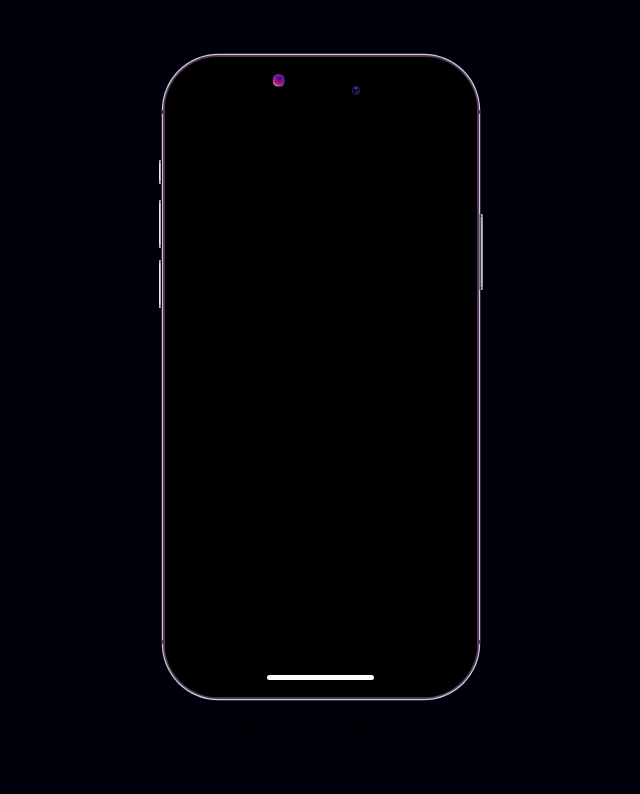
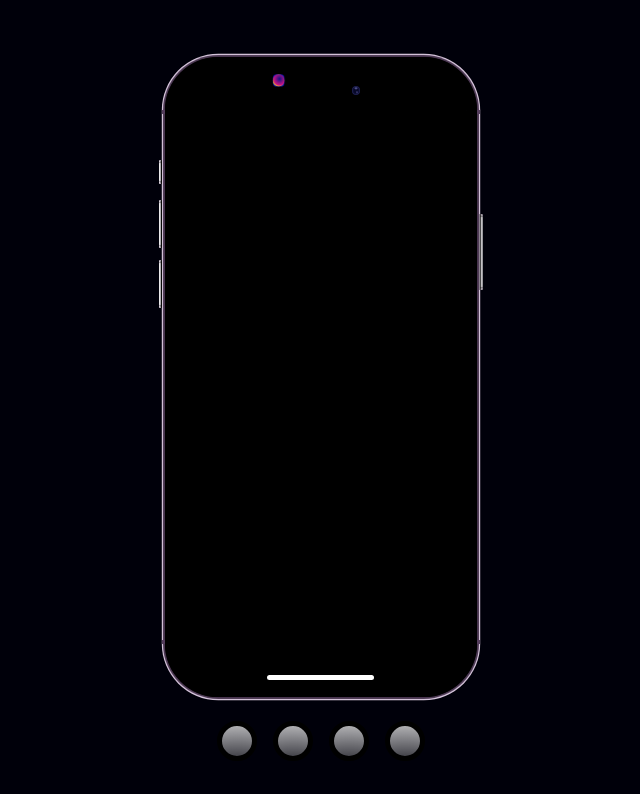
Before and after one commit to Scorpion96522/IOS-Ipone, a plain HTML site: page index.html in a window 1280 px wide. Shown: the whole page, without its empty margins (319-959 px from the left). Drawn offline with Linux system fonts and the light colour scheme.

Commit message:
added styles swatch nth child

```diff
--- a/css/style.css
+++ b/css/style.css
@@ -485,3 +485,35 @@ input[type=radio]{
     -webkit-animation: appear 0.333s var(--ease-out) forwards 0.75s;
     animation: appear 0.333s var(--ease-out) forwards 0.75s;
 }
+
+.swatch:nth-child(1) {
+    transform-origin: 80% 200%;
+}
+
+.swatch:nth-child(2) {
+    -webkit-animation-delay: 0.8s;
+    animation-delay: 0.8s;
+    transform-origin: 60% 200%;
+
+}
+
+.swatch:nth-child(3) {
+    -webkit-animation-delay: 0.85s;
+    animation-delay: 0.85s;
+    transform-origin: 40% 200%;
+}
+
+.swatch:nth-child(4) {
+    -webkit-animation-delay: 0.9s;
+    animation-delay: 0.9s;
+    transform-origin: 20% 200%;
+}
+
+.swatch::before {
+    content: '';
+    position: absolute;
+    inset: -1px;
+    border-radius: inherit;
+    border: var(--border-width) solid black;
+    background-image: radial-gradient(400% 300% at 50% 225%, transparent 20%, white);
+}
```
